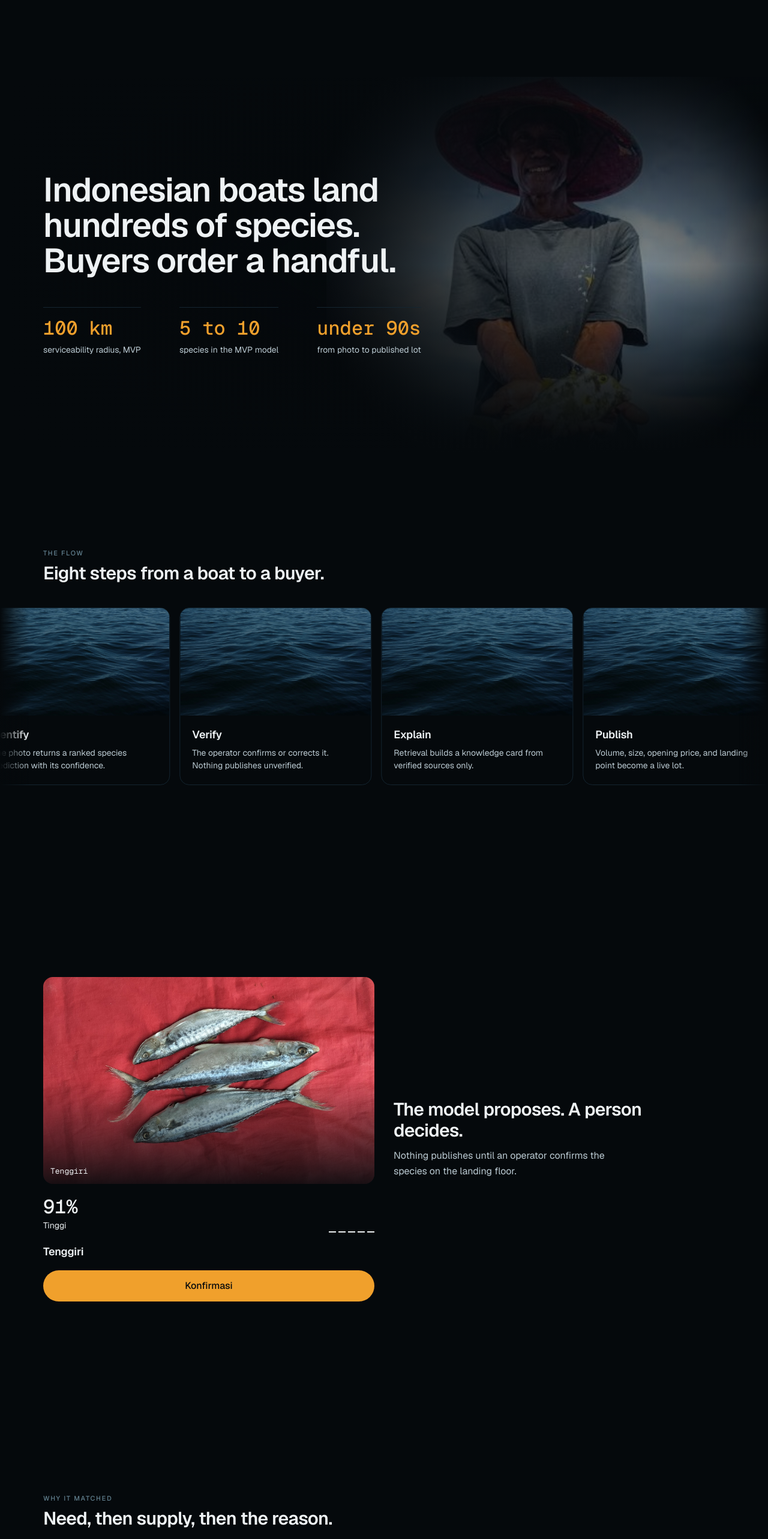
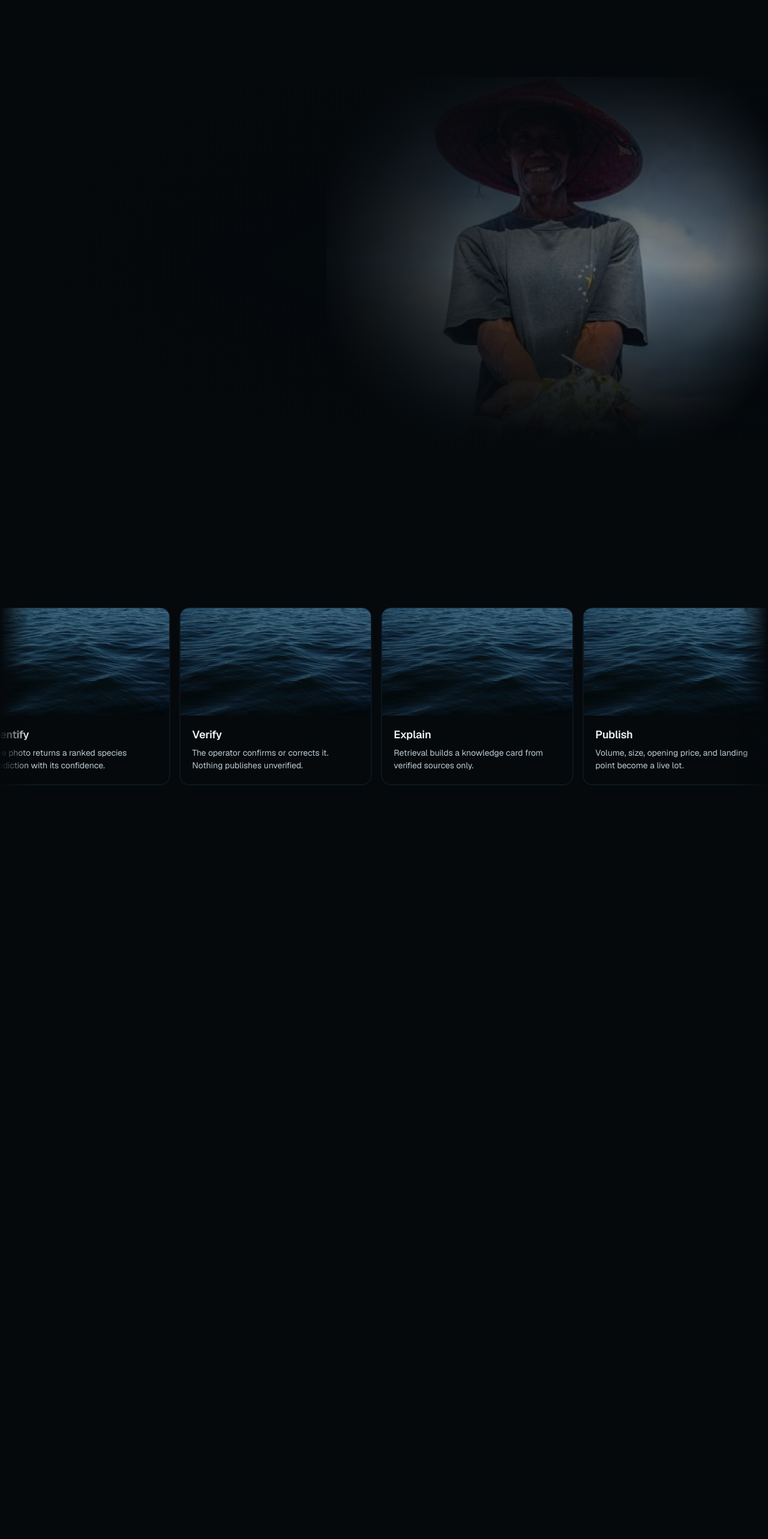
Before and after one commit to ShibainuID/fishora, a Next.js app in the folder apps/frontend/: page / in a window 1280 px wide. Shown: the part 1860-4426 px from the top of the page at 60% size. Built offline with nearby package versions, Linux system fonts and the light colour scheme.

Commit message:
feat: scroll reveal for the landing sections

```diff
--- a/apps/frontend/app/globals.css
+++ b/apps/frontend/app/globals.css
@@ -323,6 +323,57 @@ html {
   }
 }
 
+/* Scroll reveal for the landing sections.
+   CSS rather than Motion's whileInView: that renders the initial hidden state
+   on the server, so with JavaScript off the page would ship sections at
+   opacity 0 and never reveal them. A scroll-driven animation needs no script,
+   and where `view()` is unsupported nothing applies and the content is simply
+   already visible. Transform and opacity only, so it stays on the compositor. */
+@keyframes reveal-in {
+  from {
+    opacity: 0;
+    transform: translateY(1.75rem);
+  }
+  to {
+    opacity: 1;
+    transform: none;
+  }
+}
+
+@media (prefers-reduced-motion: no-preference) {
+  @supports (animation-timeline: view()) {
+    .reveal,
+    .reveal-stagger > * {
+      animation: reveal-in linear both;
+      animation-timeline: view();
+      /* `cover`, not `entry`. An `entry` range is only as long as the element
+         is tall, so a short row reveals over ~100px of scroll and reads as a
+         pop. `cover` spans the viewport too, giving the reveal real distance,
+         and both endpoints stay early so nothing lingers part-faded. */
+      animation-range: cover 2% cover 22%;
+    }
+
+    /* A stagger, expressed as a later start rather than a delay: progress on a
+       scroll timeline is the scroll position, so a time delay would do nothing.
+       Each still completes within its own entry. */
+    .reveal-stagger > *:nth-child(2) {
+      animation-range: cover 6% cover 26%;
+    }
+
+    .reveal-stagger > *:nth-child(3) {
+      animation-range: cover 10% cover 30%;
+    }
+
+    .reveal-stagger > *:nth-child(4) {
+      animation-range: cover 14% cover 34%;
+    }
+
+    .reveal-stagger > *:nth-child(5) {
+      animation-range: cover 18% cover 38%;
+    }
+  }
+}
+
 /* Fades a backdrop image out in every direction.
    An overlay gradient darkens the photograph but cannot hide where the element
    itself begins, which showed as a vertical seam down the middle of the
--- a/apps/frontend/components/marketing/landing.tsx
+++ b/apps/frontend/components/marketing/landing.tsx
@@ -72,14 +72,18 @@ export function LandingPage() {
           // Extra head room on phones only: the copy column is the full width
           // there, so without it the heading lands straight over the fisherman's
           // face. At md the photograph sits beside the text and needs none.
-          className={`relative isolate overflow-hidden ${SECTION} pt-72 md:pt-28 lg:pt-40`}
+          // No overflow-hidden here. An overflow-clipped ancestor becomes the
+          // nearest scroll container for `animation-timeline: view()`, and since
+          // it never scrolls the reveal animations inside resolve against a dead
+          // timeline. The backdrop clips itself instead.
+          className={`relative isolate ${SECTION} pt-72 md:pt-28 lg:pt-40`}
         >
           <FishermanBackdrop />
           <div className={`relative ${SHELL}`}>
-            <h2 className="text-display-2 max-w-[18ch]">
+            <h2 className="reveal text-display-2 max-w-[18ch]">
               Indonesian boats land hundreds of species. Buyers order a handful.
             </h2>
-            <dl className="mt-12 flex flex-col gap-8 md:flex-row md:gap-16">
+            <dl className="reveal-stagger mt-12 flex flex-col gap-8 md:flex-row md:gap-16">
               <Figure value="100 km" caption="serviceability radius, MVP" />
               <Figure value="5 to 10" caption="species in the MVP model" />
               <Figure value="under 90s" caption="from photo to published lot" />
@@ -88,8 +92,8 @@ export function LandingPage() {
         </section>
 
         <section data-block="flow" className={SECTION}>
-          <p className={`text-eyebrow text-ink-faint ${SHELL}`}>THE FLOW</p>
-          <h2 className={`text-h1 mt-2 max-w-[20ch] ${SHELL}`}>
+          <p className={`reveal text-eyebrow text-ink-faint ${SHELL}`}>THE FLOW</p>
+          <h2 className={`reveal text-h1 mt-2 max-w-[20ch] ${SHELL}`}>
             Eight steps from a boat to a buyer.
           </h2>
           {/* Full bleed on purpose: the strip runs edge to edge past the shell. */}
@@ -101,13 +105,13 @@ export function LandingPage() {
         <section data-block="identify" id="operators" className={SECTION}>
           <div className={`${SHELL} lg:grid lg:grid-cols-12 lg:items-center lg:gap-8`}>
             {/* Copy leads in the DOM on both viewports; only the visual order swaps. */}
-            <div className="lg:order-2 lg:col-span-5">
+            <div className="reveal lg:order-2 lg:col-span-5">
               <h2 className="text-h1">The model proposes. A person decides.</h2>
               <p className="text-body mt-3 max-w-[34ch] text-abyss-200">
                 Nothing publishes until an operator confirms the species on the landing floor.
               </p>
             </div>
-            <div className="mt-8 lg:order-1 lg:col-span-6 lg:mt-0">
+            <div className="reveal mt-8 lg:order-1 lg:col-span-6 lg:mt-0">
               <IdentificationDemo result={DEMO_ID} />
             </div>
           </div>
@@ -115,9 +119,9 @@ export function LandingPage() {
 
         <section data-block="match" id="buyers" className={SECTION}>
           <div className={SHELL}>
-            <p className="text-eyebrow text-ink-faint">WHY IT MATCHED</p>
-            <h2 className="text-h1 mt-2">Need, then supply, then the reason.</h2>
-            <div className="mt-10 grid gap-6 lg:grid-cols-2 lg:items-start">
+            <p className="reveal text-eyebrow text-ink-faint">WHY IT MATCHED</p>
+            <h2 className="reveal text-h1 mt-2">Need, then supply, then the reason.</h2>
+            <div className="reveal-stagger mt-10 grid gap-6 lg:grid-cols-2 lg:items-start">
               <LotCard lot={DEMO_LOT} matchPercent={0.94} />
               <MatchReasons reasons={DEMO_REASONS} />
             </div>
@@ -126,12 +130,12 @@ export function LandingPage() {
 
         <section data-block="knowledge" id="knowledge" className={SECTION}>
           <div className={SHELL}>
-            <h2 className="text-h1 max-w-[20ch]">What a shopper can learn from a QR.</h2>
+            <h2 className="reveal text-h1 max-w-[20ch]">What a shopper can learn from a QR.</h2>
 
             {/* Exactly five cells for the five things a knowledge card answers.
                 A three-column grid left a hole at the end, because five items do
                 not fill six cells. */}
-            <div className="mt-10 grid gap-4 md:grid-cols-3">
+            <div className="reveal-stagger mt-10 grid gap-4 md:grid-cols-3">
               <Cell className="md:col-span-2 md:row-span-2">
                 <SpeciesArt label="tenggiri" className="aspect-[16/10] w-full" />
                 <CellBody title="Taste and texture">
@@ -163,10 +167,10 @@ export function LandingPage() {
 
         <section data-block="close" id="access" className={`${SECTION} border-t border-abyss-900`}>
           <div className={SHELL}>
-            <h2 className="text-display-2 max-w-[20ch]">
+            <h2 className="reveal text-display-2 max-w-[20ch]">
               Every catch already carries its value. Fishora makes it legible.
             </h2>
-            <div className="mt-10 flex flex-col gap-3 sm:flex-row">
+            <div className="reveal mt-10 flex flex-col gap-3 sm:flex-row">
               <Link
                 href="/account"
                 className="text-body-sm inline-flex min-h-11 items-center justify-center rounded-full bg-accent px-6 font-medium text-accent-ink"
@@ -206,7 +210,7 @@ export function LandingPage() {
  */
 function FishermanBackdrop() {
   return (
-    <div aria-hidden className="pointer-events-none absolute inset-0 -z-10">
+    <div aria-hidden className="pointer-events-none absolute inset-0 -z-10 overflow-hidden">
       <div className="fade-radial absolute inset-y-0 right-0 w-full md:w-[46rem]">
         <Image
           src="/nelayan.jpeg"
```
